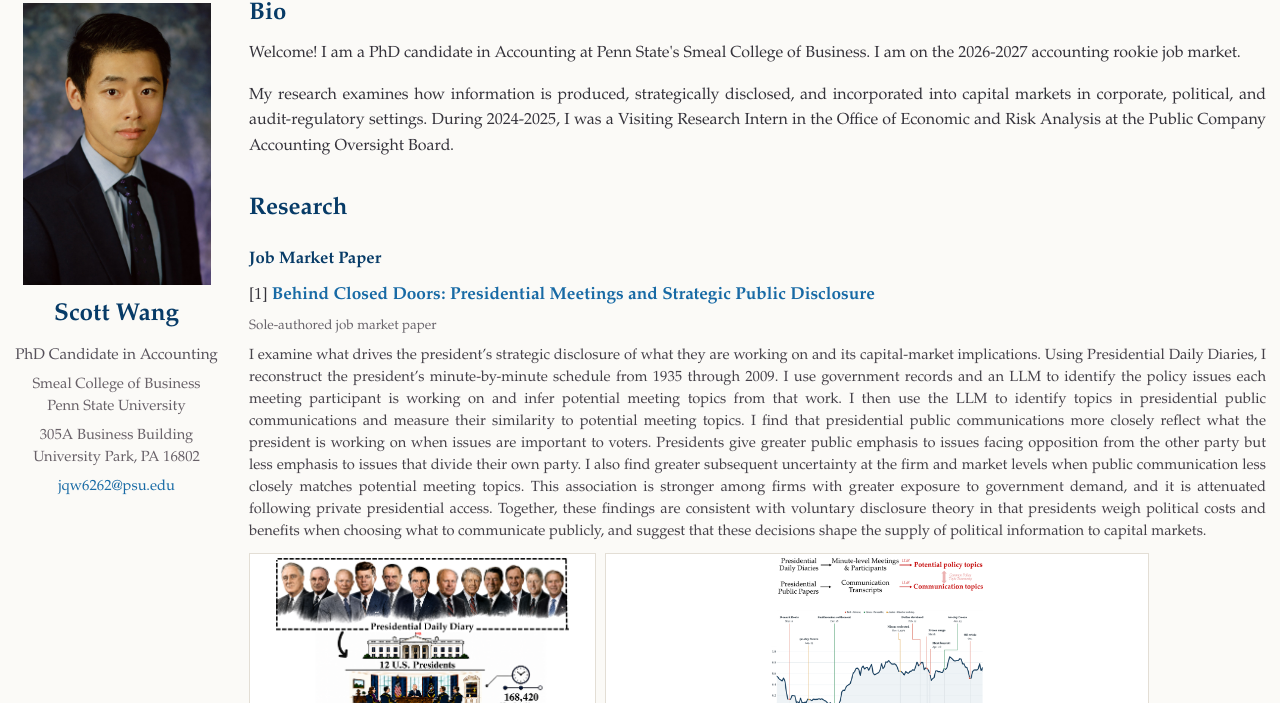
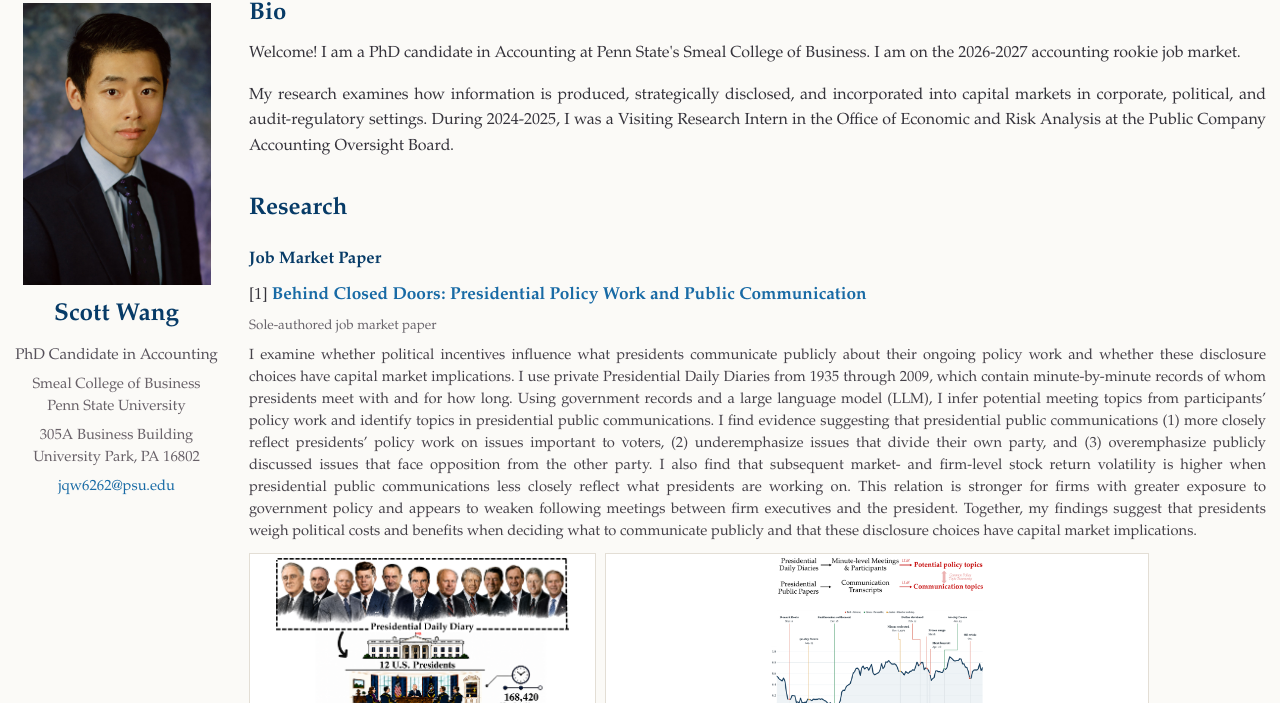
Before and after one commit to ScottJWang/scottjwang.github.io, a plain HTML site: page index.html in a window 1280 px wide. Shown: the part 97-800 px from the top of the page. Drawn offline with Linux system fonts and the light colour scheme.

Commit message:
Update index.html

```diff
--- a/index.html
+++ b/index.html
@@ -61,33 +61,33 @@
         <h3>Job Market Paper</h3>
         <article class="paper">
           <p>
-            [1] <a class="paper-title" href="papers/Paper%201.pdf" target="_blank" rel="noopener">Behind Closed Doors: Presidential Meetings and Strategic Public Disclosure</a>
+            [1] <a class="paper-title" href="papers/Paper%201.pdf" target="_blank" rel="noopener">Behind Closed Doors: Presidential Policy Work and Public Communication</a>
           </p>
           <p class="paper-meta">Sole-authored job market paper</p>
           <div class="jmp-body">
             <p class="abstract">
-              I examine what drives the president&rsquo;s strategic disclosure of
-              what they are working on and its capital-market implications.
-              Using Presidential Daily Diaries, I reconstruct the
-              president&rsquo;s minute-by-minute schedule from 1935 through 2009.
-              I use government records and an LLM to identify the policy issues
-              each meeting participant is working on and infer potential
-              meeting topics from that work. I then use the LLM to identify
-              topics in presidential public communications and measure their
-              similarity to potential meeting topics. I find that presidential
-              public communications more closely reflect what the president is
-              working on when issues are important to voters. Presidents give
-              greater public emphasis to issues facing opposition from the
-              other party but less emphasis to issues that divide their own
-              party. I also find greater subsequent uncertainty at the firm
-              and market levels when public communication less closely matches
-              potential meeting topics. This association is stronger among
-              firms with greater exposure to government demand, and it is
-              attenuated following private presidential access. Together, these
-              findings are consistent with voluntary disclosure theory in that
-              presidents weigh political costs and benefits when choosing what
-              to communicate publicly, and suggest that these decisions shape
-              the supply of political information to capital markets.
+              I examine whether political incentives influence what presidents
+              communicate publicly about their ongoing policy work and whether
+              these disclosure choices have capital market implications. I use
+              private Presidential Daily Diaries from 1935 through 2009, which
+              contain minute-by-minute records of whom presidents meet with and
+              for how long. Using government records and a large language model
+              (LLM), I infer potential meeting topics from participants&rsquo;
+              policy work and identify topics in presidential public
+              communications. I find evidence suggesting that presidential
+              public communications (1) more closely reflect presidents&rsquo;
+              policy work on issues important to voters, (2) underemphasize
+              issues that divide their own party, and (3) overemphasize publicly
+              discussed issues that face opposition from the other party. I
+              also find that subsequent market- and firm-level stock return
+              volatility is higher when presidential public communications less
+              closely reflect what presidents are working on. This relation is
+              stronger for firms with greater exposure to government policy and
+              appears to weaken following meetings between firm executives and
+              the president. Together, my findings suggest that presidents
+              weigh political costs and benefits when deciding what to
+              communicate publicly and that these disclosure choices have
+              capital market implications.
             </p>
             <div class="jmp-figures" aria-label="Job market paper figures">
               <a href="assets/jmp-figure-1.png" target="_blank" rel="noopener">
```
